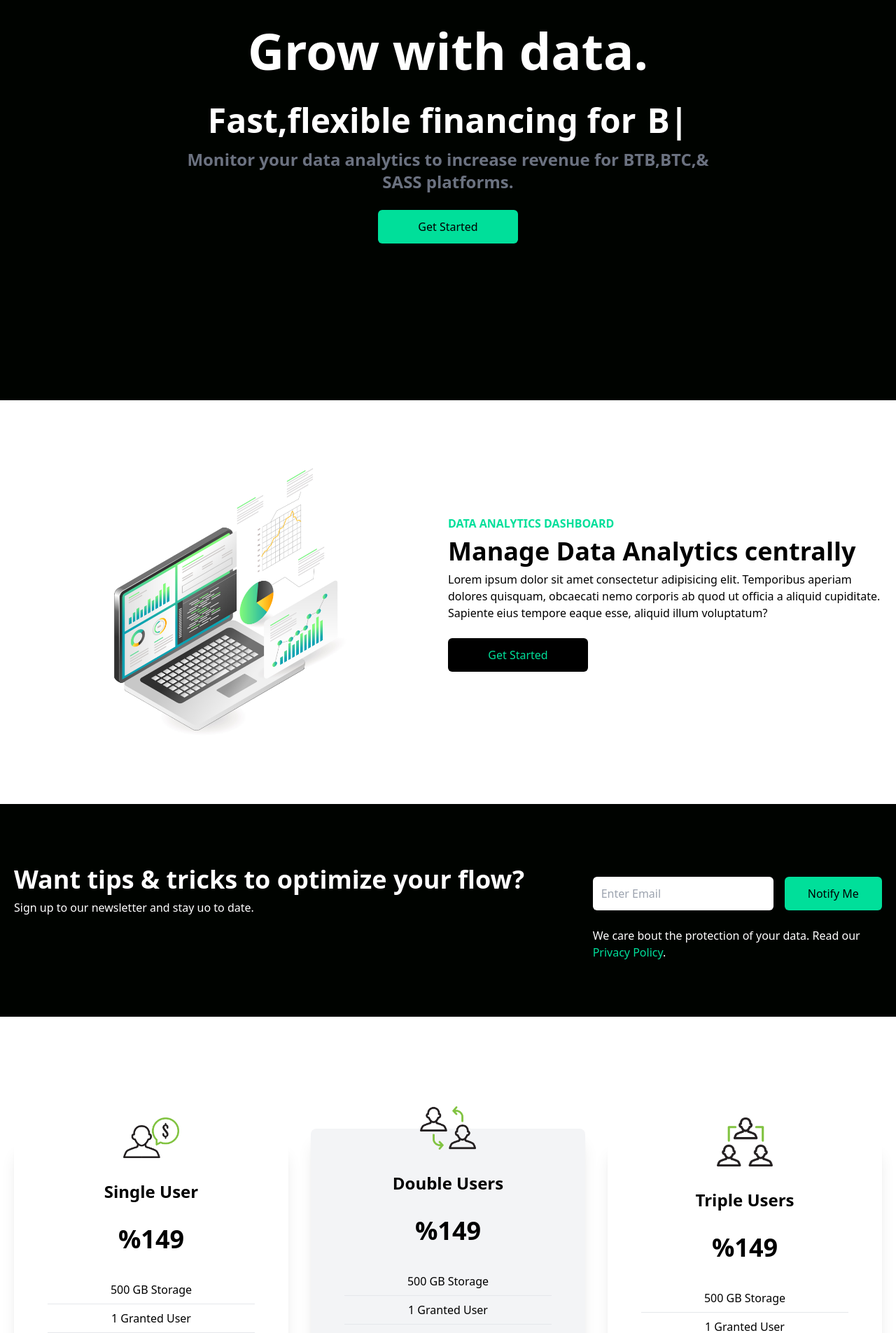
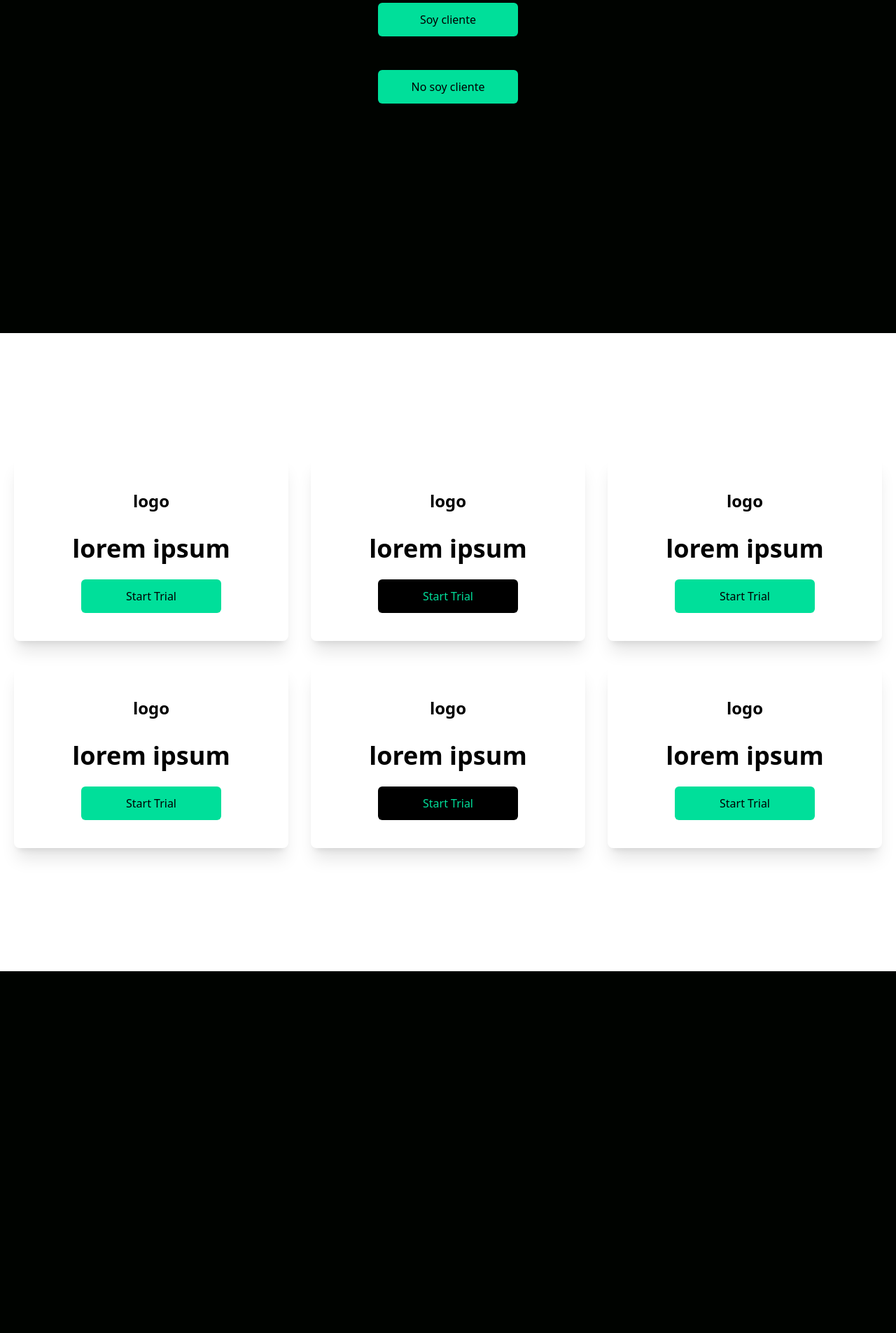
Before and after one commit to Maxycarp89/DATA-WEB, a React (Vite) app: page / in a window 1280 px wide. Shown: the part 420-2325 px from the top of the page at 70% size. After the commit the page ends 1808 px from the top, so only its background shows below. Built offline with nearby package versions, Linux system fonts and the light colour scheme.

Commit message:
first-commit

```diff
--- a/src/App.jsx
+++ b/src/App.jsx
@@ -1,20 +1,14 @@
 import React from "react";
-import Analytics from "./Components/Analytics";
 import Hero from "./Components/Hero";
-import NavBar from "./Components/NavBar";
-import Newsletter from "./Components/Newsletter";
 import Cards from "./Components/Cards";
-import Footer from "./Components/Footer";
 
 function App() {
-  return <div>
-    <NavBar />
-    <Hero />
-    <Analytics />
-    <Newsletter />
-    <Cards />
-    <Footer />
-  </div>;
+  return (
+    <div>
+      <Hero />
+      <Cards />
+    </div>
+  );
 }
 
 export default App;
--- a/src/Components/Cards.jsx
+++ b/src/Components/Cards.jsx
@@ -1,7 +1,5 @@
 import React from "react";
-import Single from '../assets/single.png'
-import Double from '../assets/double.png'
-import Triple from '../assets/triple.png'
+
 
 
 const Cards = () => {
@@ -9,36 +7,51 @@ const Cards = () => {
     <div className="w-full py-[10rem] px-4 bg-white">
       <div className="max-w-[1240px] mx-auto grid md:grid-cols-3 gap-8">
         <div className="w-full shadow-xl flex flex-col p-4 my-4 rounded-lg hover:scale-105 duration-500">
-            <img className="w-20 mx-auto mt-[-3rem] bg-white" src={Single} alt="/" />
-            <h2 className="text-2xl font-bold text-center py-8">Single User</h2>
-            <p className="text-center text-4xl font-bold">%149</p>
+
+            <h2 className="text-2xl font-bold text-center py-8">logo</h2>
+            <p className="text-center text-4xl font-bold">lorem ipsum</p>
             <div className="text-center font-medium">
-                <p className="py-2 border-b mx-8 mt-8">500 GB Storage</p>
-                <p className="py-2 border-b mx-8">1 Granted User</p>
-                <p className="py-2 border-b mx-8"> Send up to 2 GB</p>
+
             </div>
             <button className='bg-[#00df9a] w-[200px] rounded-md font-medium mx-auto my-6 px-6 py-3 text-black'>Start Trial</button>
         </div>
-        <div className="w-full shadow-xl bg-gray-100 flex flex-col p-4 md:my-0 my-8 rounded-lg hover:scale-105 duration-500">
-            <img className="w-20 mx-auto mt-[-3rem] bg-transparent" src={Double} alt="/" />
-            <h2 className="text-2xl font-bold text-center py-8">Double Users</h2>
-            <p className="text-center text-4xl font-bold">%149</p>
-            <div className="text-center font-medium">
-                <p className="py-2 border-b mx-8 mt-8">500 GB Storage</p>
-                <p className="py-2 border-b mx-8">1 Granted User</p>
-                <p className="py-2 border-b mx-8"> Send up to 2 GB</p>
-            </div>
+        <div className="w-full shadow-xl flex flex-col p-4 my-4 rounded-lg hover:scale-105 duration-500">
+
+            <h2 className="text-2xl font-bold text-center py-8">logo</h2>
+            <p className="text-center text-4xl font-bold">lorem ipsum</p>
+
             <button className='text-[#00df9a] w-[200px] rounded-md font-medium mx-auto my-6 px-6 py-3 bg-black'>Start Trial</button>
         </div>
         <div className="w-full shadow-xl flex flex-col p-4 my-4 rounded-lg hover:scale-105 duration-500">
-            <img className="w-20 mx-auto mt-[-3rem] bg-white" src={Triple} alt="/" />
-            <h2 className="text-2xl font-bold text-center py-8">Triple Users</h2>
-            <p className="text-center text-4xl font-bold">%149</p>
+
+            <h2 className="text-2xl font-bold text-center py-8">logo</h2>
+            <p className="text-center text-4xl font-bold">lorem ipsum</p>
+
+            <button className='bg-[#00df9a] w-[200px] rounded-md font-medium mx-auto my-6 px-6 py-3 text-black'>Start Trial</button>
+        </div>
+      </div>
+      <div className="max-w-[1240px] mx-auto grid md:grid-cols-3 gap-8">
+        <div className="w-full shadow-xl flex flex-col p-4 my-4 rounded-lg hover:scale-105 duration-500">
+
+            <h2 className="text-2xl font-bold text-center py-8">logo</h2>
+            <p className="text-center text-4xl font-bold">lorem ipsum</p>
             <div className="text-center font-medium">
-                <p className="py-2 border-b mx-8 mt-8">500 GB Storage</p>
-                <p className="py-2 border-b mx-8">1 Granted User</p>
-                <p className="py-2 border-b mx-8"> Send up to 2 GB</p>
+
             </div>
+            <button className='bg-[#00df9a] w-[200px] rounded-md font-medium mx-auto my-6 px-6 py-3 text-black'>Start Trial</button>
+        </div>
+        <div className="w-full shadow-xl flex flex-col p-4 my-4 rounded-lg hover:scale-105 duration-500">
+
+            <h2 className="text-2xl font-bold text-center py-8">logo</h2>
+            <p className="text-center text-4xl font-bold">lorem ipsum</p>
+
+            <button className='text-[#00df9a] w-[200px] rounded-md font-medium mx-auto my-6 px-6 py-3 bg-black'>Start Trial</button>
+        </div>
+        <div className="w-full shadow-xl flex flex-col p-4 my-4 rounded-lg hover:scale-105 duration-500">
+
+            <h2 className="text-2xl font-bold text-center py-8">logo</h2>
+            <p className="text-center text-4xl font-bold">lorem ipsum</p>
+
             <button className='bg-[#00df9a] w-[200px] rounded-md font-medium mx-auto my-6 px-6 py-3 text-black'>Start Trial</button>
         </div>
       </div>
--- a/src/Components/Hero.jsx
+++ b/src/Components/Hero.jsx
@@ -1,22 +1,20 @@
-import React from 'react'
-import Typed from 'react-typed'
+import React from "react";
 
 const Hero = () => {
   return (
-    <div className='text-white'>
-      <div className='max-w-[800px] mt-[96px] w-full h-screen mx-auto text-center flex flex-col justify-center'>
-        <p className=' text-[#00df9a] font-bold p-2'>GROWING WITH DATA ANALYTICS</p>
-        <h1 className='md:text-7xl sm:text-6xl text-4xl font-bold md:py-6'>Grow with data.</h1>
-        <div className='flex justify-center items-center'>
-            <p className='md:text-5xl sm:text-4xl text-xl font-bold py-4'>Fast,flexible financing for </p>
-            <Typed
-            className='md:text-5xl sm:text-4xl text-xl font-bold  md:pl-4 pl-2' strings={['BTB','BTC','SASS']} typeSpeed ={120} backSpeed = {140} loop/>
-        </div>
-        <p className='md:text-2xl text-xl font-bold text-gray-500'>Monitor your data analytics to increase revenue for BTB,BTC,& SASS platforms.</p>
-        <button className='bg-[#00df9a] w-[200px] rounded-md font-medium my-6 mx-auto py-3 text-black'>Get Started</button>
+    <div className="text-white">
+      <div className="max-w-[800px] mt-[96px] w-full h-screen mx-auto text-center flex flex-col justify-center">
+        <div className="flex justify-center items-center"></div>
+
+        <button className="bg-[#00df9a] w-[200px] rounded-md font-medium my-6 mx-auto py-3 text-black hover:scale-150 duration-500">
+          Soy cliente
+        </button>
+        <button className="bg-[#00df9a] w-[200px] rounded-md font-medium my-6 mx-auto py-3 text-black hover:scale-150 duration-500">
+          No soy cliente
+        </button>
       </div>
     </div>
-  )
-}
+  );
+};
 
-export default Hero
+export default Hero;
```
Also changed, not shown: 2 other files (tests, documents, lock files or other folders).
